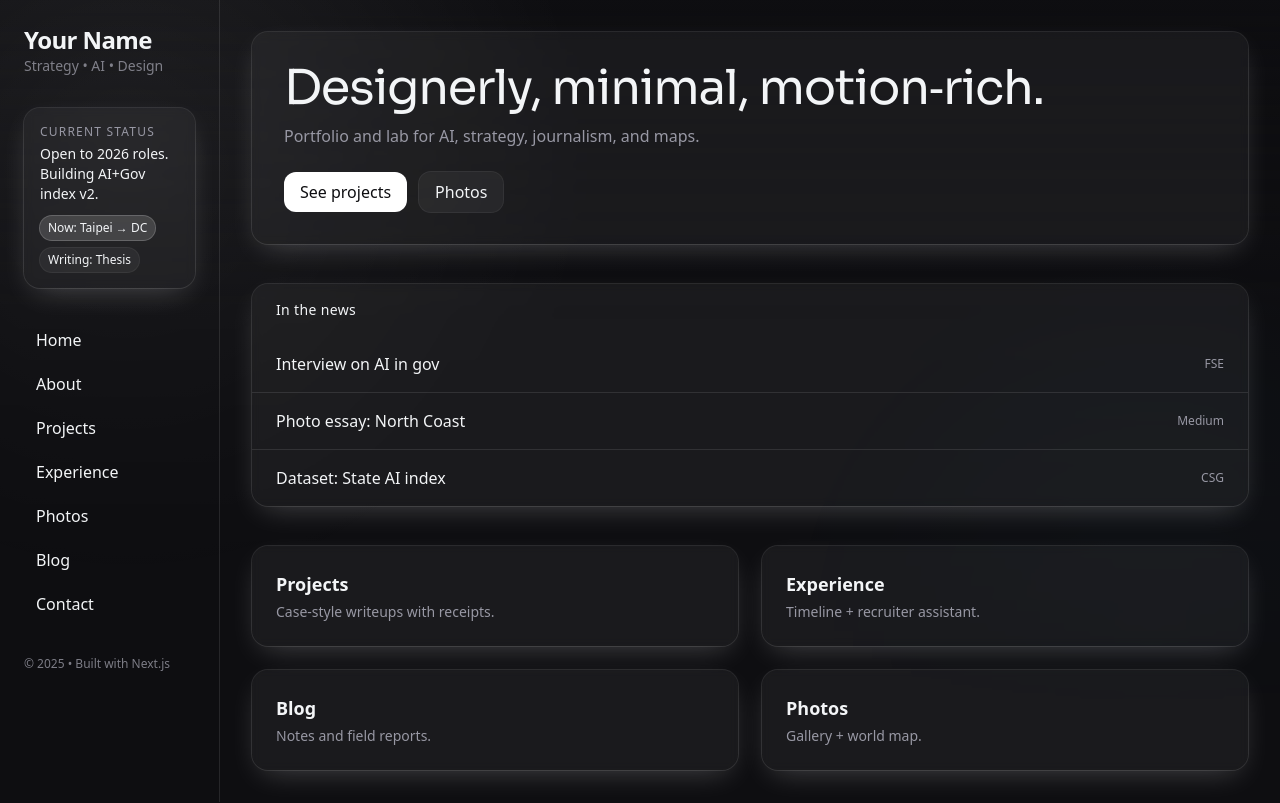
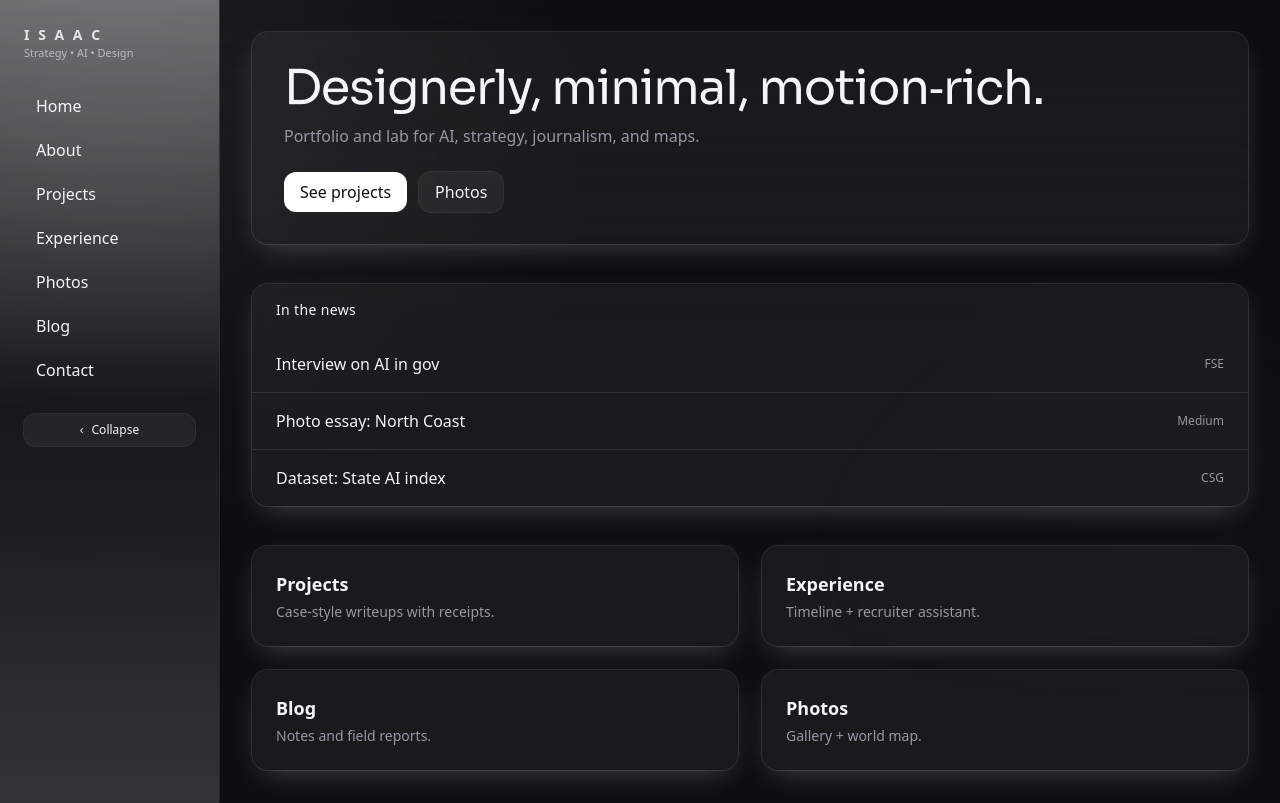
Before and after one commit to isaaciseiler-beep/finalwebsite, a Next.js app: page / in a window 1280 px wide. Built offline with nearby package versions, Linux system fonts and the light colour scheme.

Commit message:
Update Sidebar.tsx

```diff
--- a/components/Sidebar.tsx
+++ b/components/Sidebar.tsx
@@ -1,6 +1,7 @@
 "use client";
 import Link from "next/link";
 import { motion } from "framer-motion";
+import { useEffect, useState } from "react";
 
 const links = [
   { href: "/", label: "Home" },
@@ -13,51 +14,61 @@ const links = [
 ];
 
 export function Sidebar() {
+  const [mini, setMini] = useState(false);
+  useEffect(() => {
+    const saved = localStorage.getItem("nav-mini") === "1";
+    setMini(saved);
+    document.body.dataset.nav = saved ? "mini" : "full";
+  }, []);
+  function toggle() {
+    const next = !mini;
+    setMini(next);
+    document.body.dataset.nav = next ? "mini" : "full";
+    localStorage.setItem("nav-mini", next ? "1" : "0");
+  }
+
   return (
-    <div className="h-full sticky top-0 p-6 border-r border-white/10">
+    <div className="h-full sticky top-0 sidebar-surface">
       <motion.div
         initial={{ opacity: 0, y: 10 }}
         animate={{ opacity: 1, y: 0 }}
-        transition={{ duration: 0.6 }}
-        className="space-y-8"
+        transition={{ duration: 0.5 }}
+        className="p-4 md:p-6 flex flex-col gap-6"
       >
-        <Link href="/" className="block" aria-label="Site home">
-          <div className="text-2xl font-bold tracking-tight">Your Name</div>
-          <div className="text-sm text-muted/80">Strategy • AI • Design</div>
+        {/* Logo — thin, elegant wordmark */}
+        <Link href="/" aria-label="Site home" className="block">
+          <div className="font-semibold tracking-[0.18em] text-sm uppercase opacity-90">
+            <span className="align-middle">I S A A C</span>
+          </div>
+          <div className="text-[11px] opacity-60 nav-label">Strategy • AI • Design</div>
         </Link>
 
-        <div className="card p-4">
-          <div className="text-xs uppercase tracking-widest text-muted">
-            Current status
-          </div>
-          <div className="mt-1 text-sm">
-            Open to 2026 roles. Building AI+Gov index v2.
-          </div>
-          <div className="mt-3 flex gap-2 flex-wrap">
-            <span className="px-2 py-1 text-xs rounded-full bg-accent/15 ring-1 ring-accent/30">
-              Now: Taipei → DC
-            </span>
-            <span className="px-2 py-1 text-xs rounded-full bg-white/5 ring-1 ring-white/10">
-              Writing: Thesis
-            </span>
-          </div>
-        </div>
-
-        <nav className="space-y-1" aria-label="Main">
-          {links.map((l) => (
-            <Link
-              key={l.href}
-              href={l.href}
-              className="block px-3 py-2 rounded-xl hover:bg-white/5 transition-colors"
-            >
-              {l.label}
-            </Link>
+        {/* Nav */}
+        <nav className="flex-1 space-y-1" aria-label="Main">
+          {links.map(l => (
+            <motion.div key={l.href} whileHover={{ x: 2 }} transition={{ type: "spring", stiffness: 300, damping: 20 }}>
+              <Link
+                href={l.href}
+                className="block px-3 py-2 rounded-xl hover:bg-white/6 ring-1 ring-transparent hover:ring-white/10"
+                title={l.label}
+              >
+                <span className="nav-label">{l.label}</span>
+              </Link>
+            </motion.div>
           ))}
         </nav>
 
-        <div className="text-xs text-muted/80">
-          © {new Date().getFullYear()} • Built with Next.js
-        </div>
+        {/* Collapse / expand */}
+        <motion.button
+          whileTap={{ scale: 0.98 }}
+          onClick={toggle}
+          className="btn btn-ghost justify-center"
+          aria-pressed={mini}
+          title={mini ? "Expand" : "Collapse"}
+        >
+          <span className="text-xs">{mini ? "›" : "‹"}</span>
+          <span className="nav-label text-xs">{mini ? "Expand" : "Collapse"}</span>
+        </motion.button>
       </motion.div>
     </div>
   );
```
